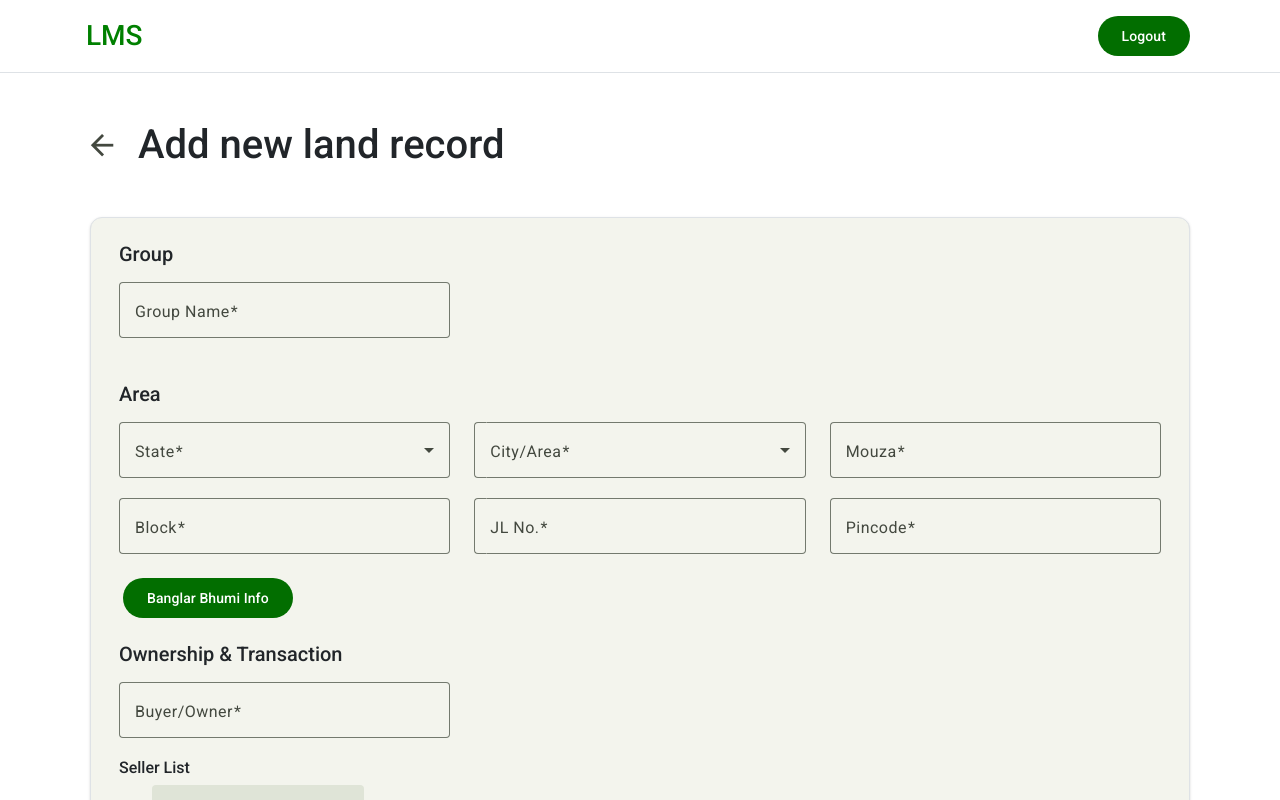
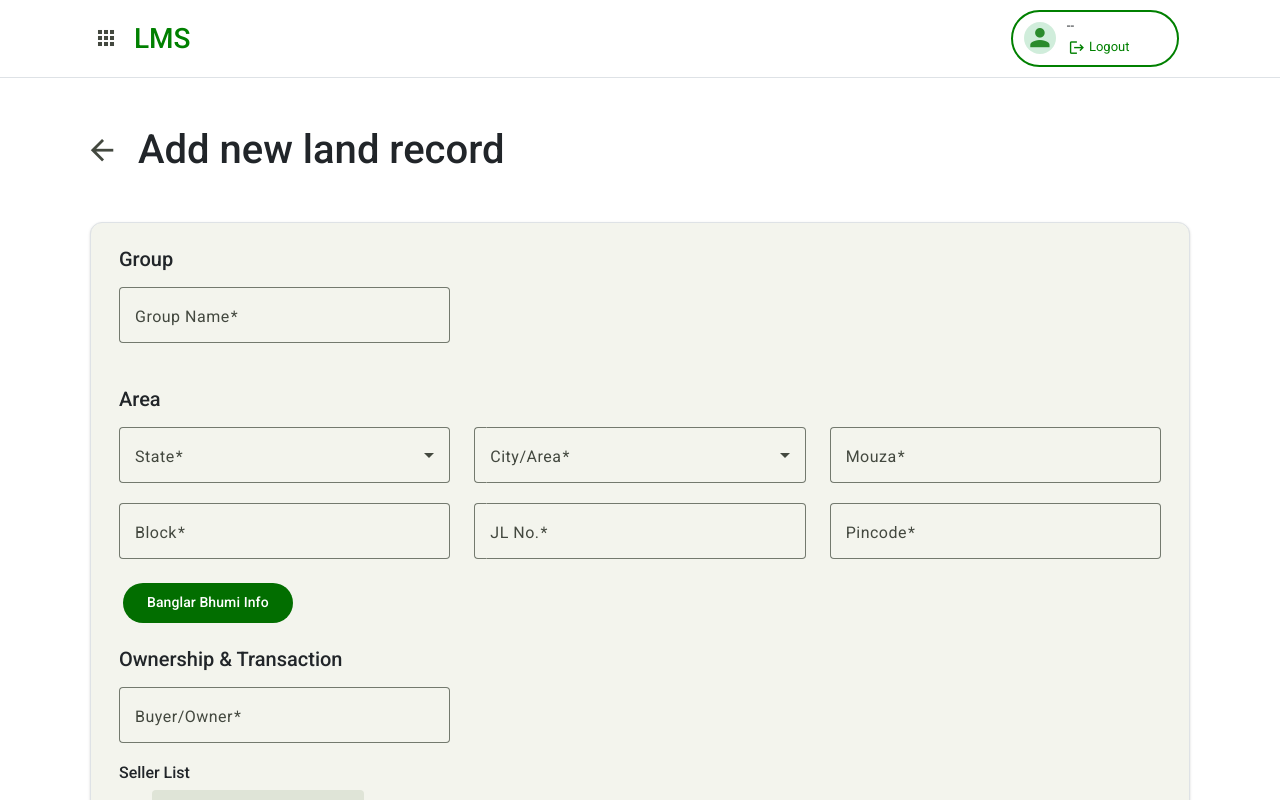
Before and after one commit to sayan2001Dey/bmh-lms-fe, an Angular app: page /land-record/new in a window 1280 px wide. Built offline with nearby package versions, Linux system fonts and the light colour scheme; sample sign-in values are in the browser's storage.

Commit message:
header ui change, add menu button (non functional)

```diff
--- a/src/app/auth/auth.service.ts
+++ b/src/app/auth/auth.service.ts
@@ -16,12 +16,18 @@ export class AuthService {
   private router: Router = inject(Router);
 
   private authenticated: WritableSignal<boolean> = signal(false);
+  private readonly name: WritableSignal<string> = signal('--');
 
   get isAuthenticated() {
     if(localStorage.getItem("token")) {
       this.authenticated.set(true);
     }
     return this.authenticated;
+  }
+
+  get getName() {
+    this.name.set(localStorage.getItem("name") || '--');
+    return this.name;
   }
 
   login(username: string, password: string): void {
--- a/src/app/header/header.component.html
+++ b/src/app/header/header.component.html
@@ -5,6 +5,12 @@
       (loggedIn() ? 'justify-content-between' : 'justify-content-around')
     "
   >
+    <div class="d-flex align-items-center">
+      @if(menuEnabled) {
+        <button mat-icon-button class="me-2">
+          <mat-icon class="mb-2">apps</mat-icon>
+        </button>
+      }
       <h3
         class="my-auto py-auto"
         style="color: green; cursor: pointer"
@@ -12,9 +18,29 @@
       >
         LMS
       </h3>
+    </div>
     @if(loggedIn()) {
-    <div>
-      <button mat-flat-button class="mx-1" (click)="onLogout()">Logout</button>
+    <div class="d-flex justify-content-center align-items-center">
+      <!-- <button mat-stroked-button>Goto</button> -->
+
+      <div class="top-bar-items ml-5">
+        <span class="user-image">
+          <mat-icon class="user-icon">person</mat-icon>
+        </span>
+
+        <span class="right-box">
+          <div class="name">{{ name() }}</div>
+          <div
+            mat-ripple
+            matRippleColor="#50a95056"
+            class="logout"
+            (click)="onLogout()"
+          >
+            <mat-icon class="logout-icon">logout</mat-icon>
+            <span>Logout</span>
+          </div>
+        </span>
+      </div>
     </div>
     }
   </nav>
--- a/src/app/header/header.component.scss
+++ b/src/app/header/header.component.scss
@@ -0,0 +1,56 @@
+// reference: https://github.com/archismantripathi/ams-angular-web-client/blob/0f17f6e2cf87b20b8667b4e56004a76c8d87476a/src/app/main/topbar/topbar.component.scss
+
+.top-bar-items {
+  margin-top: -0.3rem;
+  margin-bottom: -0.3rem;
+  margin-left: 2rem;
+  display: flex;
+  position: relative;
+  right: 1rem;
+  border-radius: 10rem;
+  background-color: rgba(255, 255, 255, 0.4);
+  outline: auto;
+  outline-color: green;
+}
+
+.user-image {
+  background-color: rgba(1, 155, 60, 0.185);
+  margin: 0.7rem;
+  border-radius: 100%;
+  height: 2rem;
+  width: 2rem;
+  display: flex;
+}
+.user-icon {
+  color: #007200cc;
+  margin: auto;
+  transform: scale(1.2);
+}
+
+.right-box {
+  margin-top: 0.3rem;
+  margin-right: 0.7rem;
+  min-width: 100px;
+}
+
+.name {
+  margin-right: 1rem;
+  font-size: small;
+}
+
+.logout {
+  border-radius: 10rem;
+  color: green;
+  font-size: small;
+  display: flex;
+  justify-content: center;
+  width: 5rem;
+  position: relative;
+  right: 0.6rem;
+  span {
+    margin-top: 0.07rem;
+  }
+}
+.logout-icon {
+  transform: scale(0.7);
+}
--- a/src/app/header/header.component.ts
+++ b/src/app/header/header.component.ts
@@ -2,20 +2,26 @@ import { Component, WritableSignal, inject, signal } from '@angular/core';
 import { Router, RouterLink } from '@angular/router';
 import { MatButtonModule } from '@angular/material/button';
 import { AuthService } from '../auth/auth.service';
+import { MatIconModule } from '@angular/material/icon';
+import { MatRippleModule } from '@angular/material/core';
 
 @Component({
   selector: 'app-header',
   standalone: true,
-  imports: [RouterLink, MatButtonModule],
+  imports: [RouterLink, MatButtonModule, MatIconModule, MatRippleModule],
   templateUrl: './header.component.html',
   styleUrl: './header.component.scss',
 })
 export class HeaderComponent {
-  currentUrl: WritableSignal<string> = signal('');
-  loggedIn: WritableSignal<boolean> = inject(AuthService).isAuthenticated;
+  // currentUrl: WritableSignal<string> = signal('');
   authService: AuthService = inject(AuthService);
+  loggedIn: WritableSignal<boolean> = this.authService.isAuthenticated;
+  name: WritableSignal<string> = this.authService.getName;
+  constructor(private router: Router) {}
 
-  constructor(private router: Router) {}
+  get menuEnabled() {
+    return this.loggedIn();
+  }
 
   onLogout() {
     this.authService.logout();
```
Lines whose indentation alone changed are shown as unchanged.
